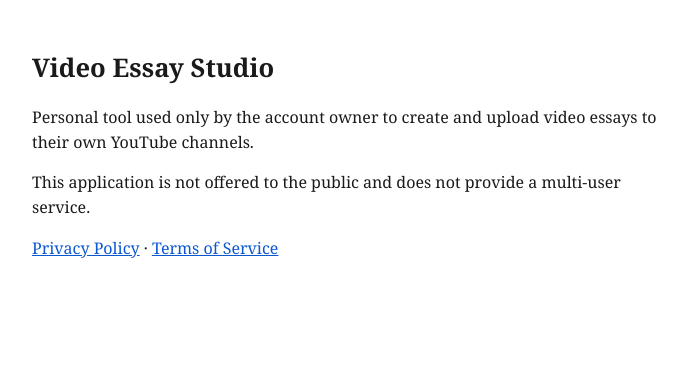
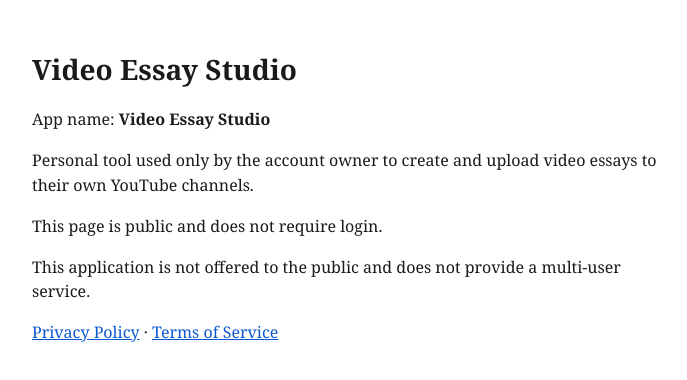
Before and after one commit to bastiankapela-ops/yt-uploader-oauth, a plain HTML site: page index.html in a window 1280 px wide. Shown: the whole page, without its empty margins (288-975 px from the left). Drawn offline with Linux system fonts and the light colour scheme.

Commit message:
Clarify public Video Essay Studio branding for Google OAuth

```diff
--- a/index.html
+++ b/index.html
@@ -3,16 +3,19 @@
 <head>
   <meta charset="utf-8" />
   <meta name="viewport" content="width=device-width, initial-scale=1" />
-  <title>Video Essay Studio — Personal YouTube Uploader</title>
+  <meta name="robots" content="index,follow" />
+  <title>Video Essay Studio</title>
   <style>
     body { font-family: Georgia, serif; max-width: 40rem; margin: 3rem auto; padding: 0 1.25rem; line-height: 1.55; color: #1a1a1a; }
     a { color: #0b57d0; }
-    h1 { font-size: 1.6rem; }
+    h1 { font-size: 1.75rem; margin-bottom: 0.4rem; }
   </style>
 </head>
 <body>
   <h1>Video Essay Studio</h1>
+  <p>App name: <strong>Video Essay Studio</strong></p>
   <p>Personal tool used only by the account owner to create and upload video essays to their own YouTube channels.</p>
+  <p>This page is public and does not require login.</p>
   <p>This application is not offered to the public and does not provide a multi-user service.</p>
   <p>
     <a href="privacy.html">Privacy Policy</a> ·
```
